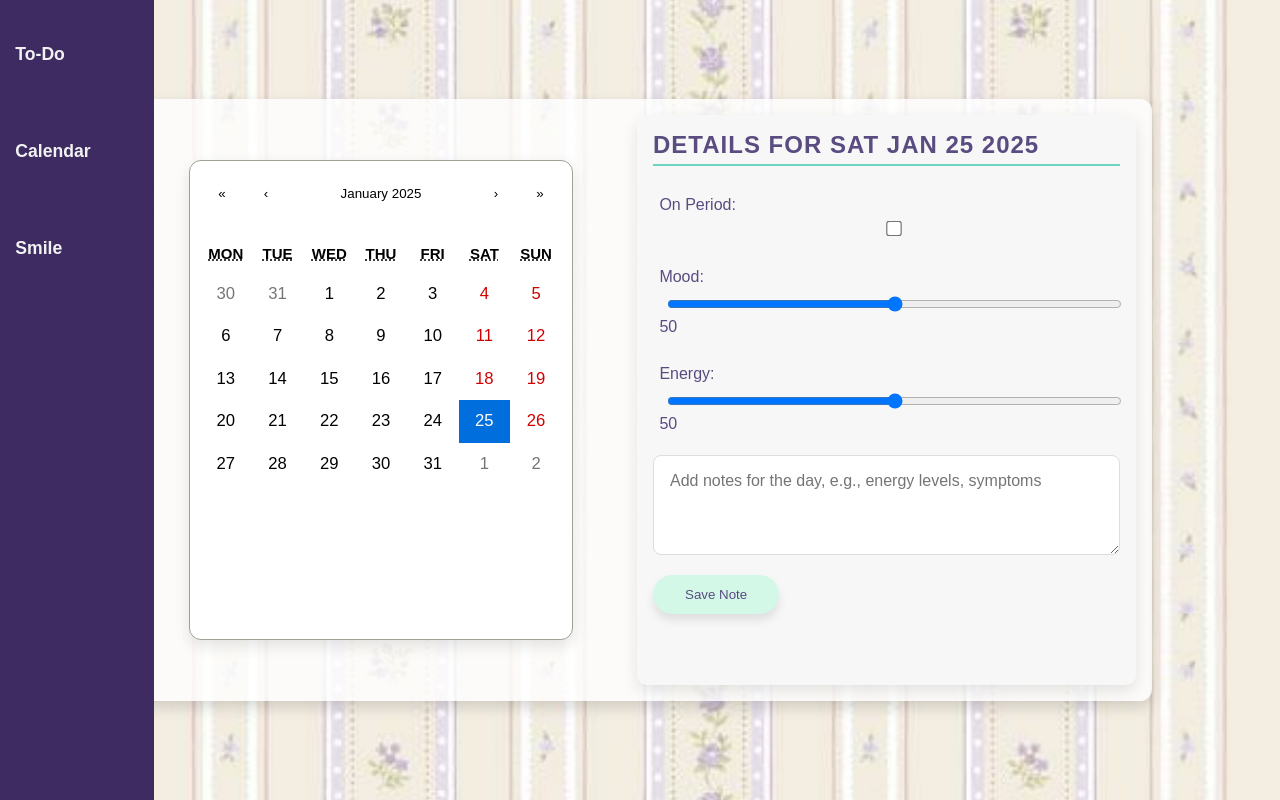
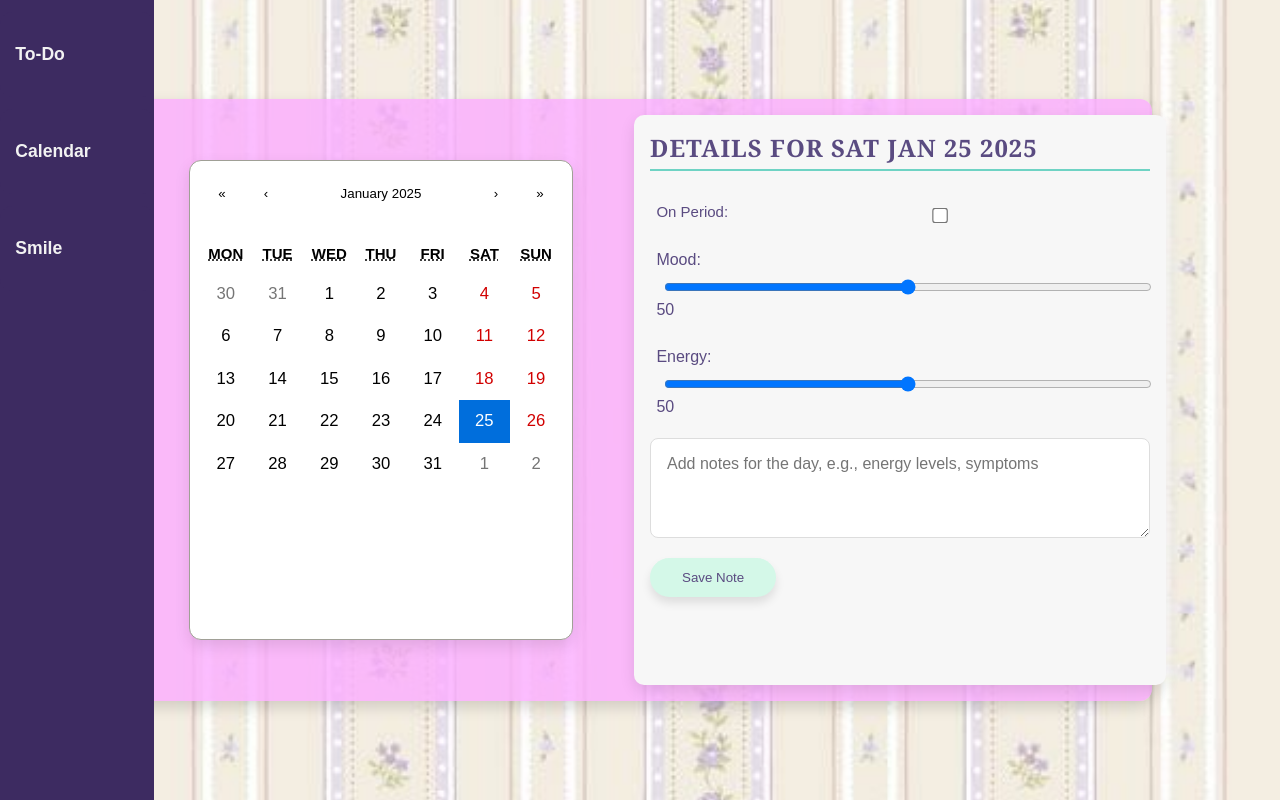
Before and after one commit to ShannonC8/innovate-her, a React (Create React App) app in the folder frontend/: page /calender in a window 1280 px wide. Built offline with nearby package versions, Linux system fonts and the light colour scheme.

Commit message:
fixed styling issues with checkbox in calendar

```diff
--- a/frontend/src/PeriodTracker/PeriodTracker.css
+++ b/frontend/src/PeriodTracker/PeriodTracker.css
@@ -24,13 +24,29 @@
 .tracker-container {
   display: flex;
   justify-content: space-between;
-  background-color: #ffffffcc; /* Slightly transparent white background */
+  background-color: #fcadffcc; /* Slightly transparent pink background */
   padding: 1rem;
   border-radius: 12px;
   box-shadow: 0 6px 15px rgba(0, 0, 0, 0.15);
   max-width: 80vw;
   width: 95%;
   animation: slideIn 0.6s ease-out;
+}
+
+#periodbar{
+  display: flex;
+  align-items: center;
+}
+
+#periodday{
+  height: max-content;
+}
+
+#periodbar{
+  font-style: normal;
+  font-size: 15px;
+  width:500px;
+  white-space: nowrap;
 }
 
 .calendar-wrapper {
@@ -70,6 +86,7 @@
 
 .details-title {
   font-size: 1.5rem;
+  font-family: Georgia, 'Times New Roman', Times, serif;
   color: #5A4B81;
   margin-bottom: 1.5rem;
   font-weight: bold;
--- a/frontend/src/PeriodTracker/PeriodTracker.js
+++ b/frontend/src/PeriodTracker/PeriodTracker.js
@@ -80,9 +80,10 @@ const PeriodTracker = ({ userEmail }) => {
         <div className="details-card">
           <div className="card-content">
             <h2 className="details-title">Details for {selectedDate.toDateString()}</h2>
-            <label className="form-label">
-              On Period:
+            <label className="form-label" id="periodbar">
+              <span id="period-label">On Period:</span>
               <input
+                id = "periodday"
                 type="checkbox"
                 checked={isOnPeriod}
                 onChange={(e) => setIsOnPeriod(e.target.checked)}
```
